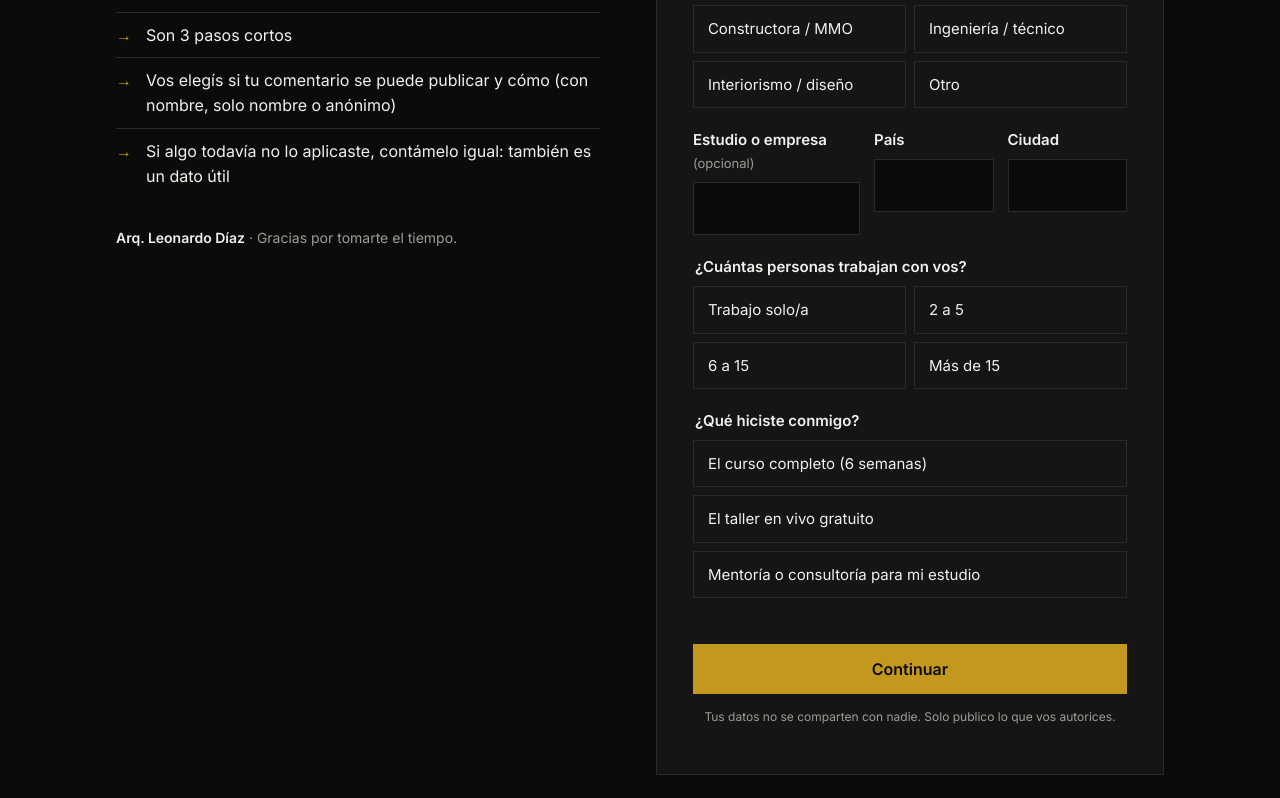
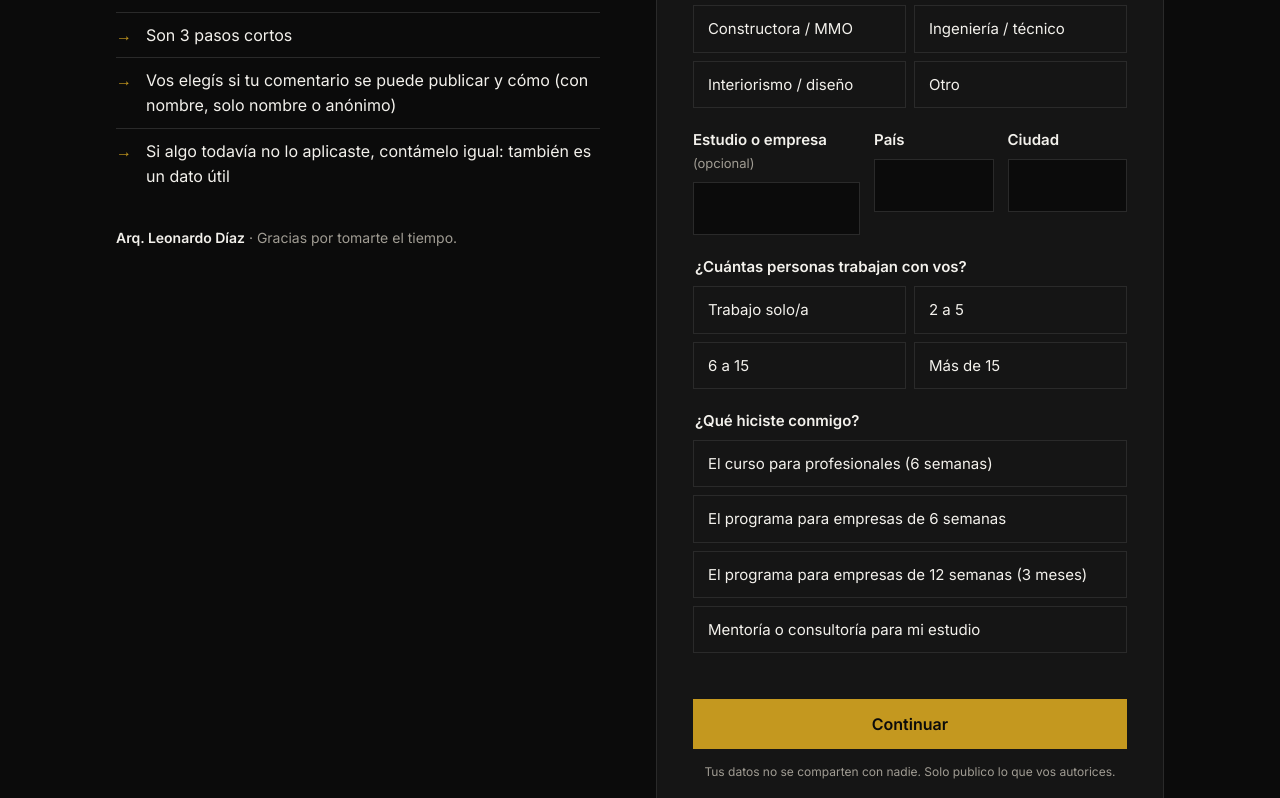
Before and after one commit to Leoscd/soyleoai-website, a website: page encuesta-alumnos/index.html in a window 1280 px wide. Shown: the part 448-1246 px from the top of the page. Drawn offline with Linux system fonts and the light colour scheme.

Commit message:
fix(encuesta): programas para empresas de 6 y 12 semanas; sin el taller gratuito
Co-Authored-By: Claude Opus 5.5 <noreply@anthropic.com>

```diff
--- a/encuesta-alumnos/index.html
+++ b/encuesta-alumnos/index.html
@@ -117,8 +117,9 @@
           <div class="field" data-radio="edicion">
             <legend>¿Qué hiciste conmigo?</legend>
             <div class="opts">
-              <label class="opt"><input type="radio" name="edicion" value="Curso completo"><span>El curso completo (6 semanas)</span></label>
-              <label class="opt"><input type="radio" name="edicion" value="Taller en vivo"><span>El taller en vivo gratuito</span></label>
+              <label class="opt"><input type="radio" name="edicion" value="Curso profesionales 6 semanas"><span>El curso para profesionales (6 semanas)</span></label>
+              <label class="opt"><input type="radio" name="edicion" value="Programa empresas 6 semanas"><span>El programa para empresas de 6 semanas</span></label>
+              <label class="opt"><input type="radio" name="edicion" value="Programa empresas 12 semanas"><span>El programa para empresas de 12 semanas (3 meses)</span></label>
               <label class="opt"><input type="radio" name="edicion" value="Mentoría / consultoría"><span>Mentoría o consultoría para mi estudio</span></label>
             </div>
             <div class="err">Elegí una opción.</div>
```
